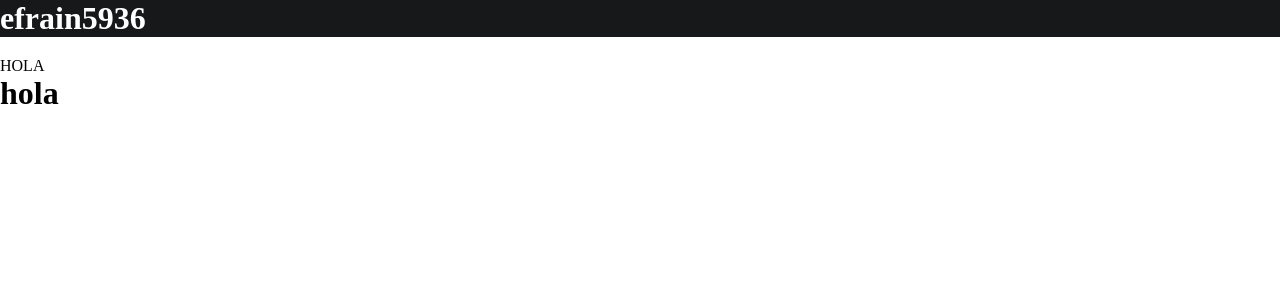
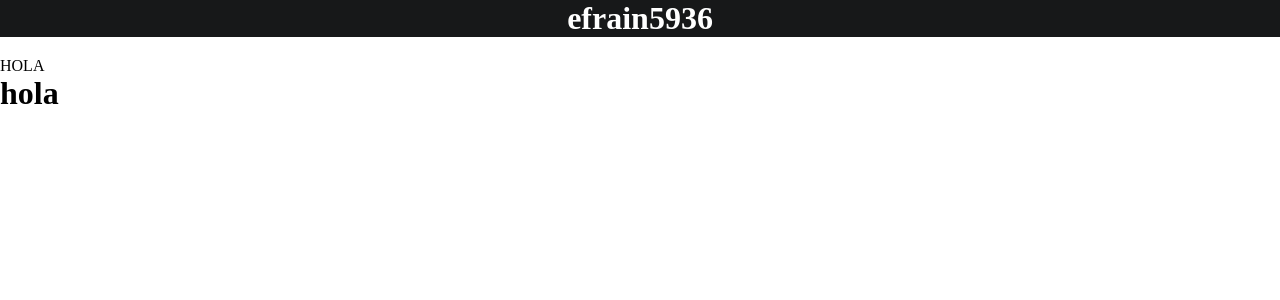
Before and after one commit to efrainolvera/efrainolvera.github.io, a PHP site: page / in a window 1280 px wide. Shown: the top 300 px of the page. Run offline with PHP 8.4, Linux system fonts and the light colour scheme.

Commit message:
Update style.css
Signed-off-by: Efraín Olvera <101930024+efrainolvera@users.noreply.github.com>

```diff
--- a/style.css
+++ b/style.css
@@ -1,7 +1,14 @@
-*{margin:0;padding:0;}
+*{
+  margin:0;padding:0;
+}
 header{
   width:100%;
   overflow:hidden;
   background:#171819;
   margin-bottom:20px;
 }
+.titulo{
+align-items: center;
+display: flex;
+justify-content: center;
+}
```
